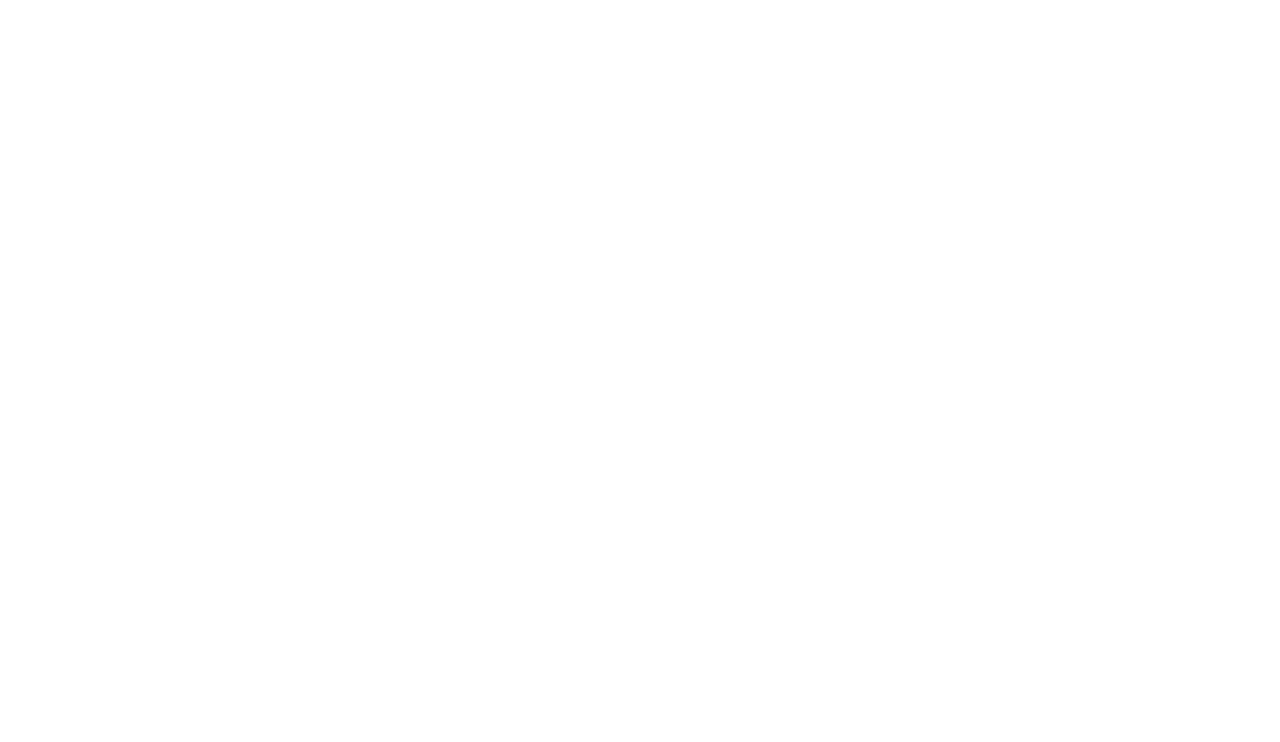
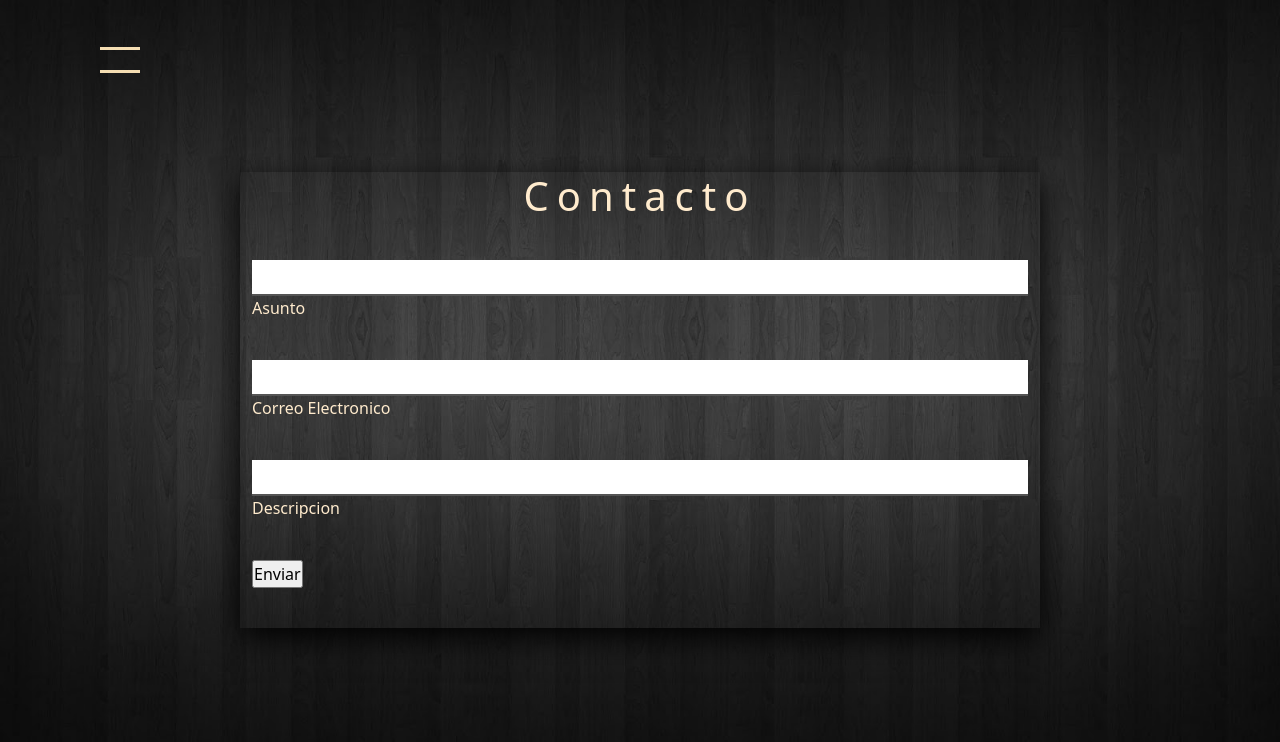
Before and after one commit to Wilmxr/Primera_Parcial_Interfaces, a plain HTML site: page Contacto.html in a window 1280 px wide. Drawn offline with nearby package versions, Linux system fonts and the light colour scheme.

Commit message:
segunda version

```diff
--- a/Contacto.html
+++ b/Contacto.html
@@ -0,0 +1,87 @@
+<!DOCTYPE html>
+<html lang="en">
+<head>
+    <meta charset="UTF-8">
+    <meta http-equiv="X-UA-Compatible" content="IE=edge">
+    <meta name="viewport" content="width=device-width, initial-scale=1.0">
+    <link href="https://cdn.jsdelivr.net/npm/bootstrap@5.0.1/dist/css/bootstrap.min.css" rel="stylesheet" integrity="sha384-+0n0xVW2eSR5OomGNYDnhzAbDsOXxcvSN1TPprVMTNDbiYZCxYbOOl7+AMvyTG2x" crossorigin="anonymous">
+
+    <link rel="stylesheet" href="Css/styleContacto.css">
+    <title>Examen Parcial 1</title>
+</head>
+<body>
+  <section class="banner" id="sec">
+    <header>
+        <div id="toggle" onclick="toggle()"></div>
+    </header>
+    <section  class="sec2">
+      <h1 class="titulo"> Contacto</h1>
+
+      <div class="container">
+      <div class="Contacto">
+
+        <div class="formulario">
+          <input id="asunto" class="input-text" type="text">
+          <label for="asunto" class="label"> Asunto</label>
+       </div>
+
+       <div class="formulario">
+          <input id="email" class="input-text" type="email">
+          <label for="email" class="label"> Correo Electronico</label>
+          </div>
+          <div class="formulario">
+
+          <input id="desc" class="input-text" type="text" size="100">
+          <label for="Descripcion" class="label"> Descripcion</label>
+
+      </div>
+
+
+        <div class="formulario">
+
+          <input class="boton" type="submit" value="Enviar">
+
+
+        </div>
+
+
+
+      </div>
+
+
+
+      </div>
+
+  </section>
+
+</section>
+<nav id="navigation">
+    <ul>
+        <li><a href="inicio.html">Inicio</a></li>
+        <li><a href="Acerca.html">Acerca de mí</a></li>
+        <li><a href="Contacto.html">Contacto</a></li>
+    </ul>
+</nav>
+<script type="text/javascript">
+function toggle(){
+    var seccion = document.getElementById("sec")
+    var nav = document.getElementById("navigation")
+    seccion.classList.toggle('active')
+    nav.classList.toggle('active')
+}
+</script>
+
+
+
+</body>
+
+
+
+
+
+
+
+
+
+
+</html>
--- a/Css/styleAcerca.css
+++ b/Css/styleAcerca.css
@@ -33,7 +33,7 @@ header > #toggle::before{
     top: 7px;
     width: 100%;
     height: 3px;
-    background-color: black;
+    background-color: wheat;
 
     /* Top = arriba
         left = izq
@@ -48,7 +48,7 @@ header > #toggle::after{
     bottom: 7px;
     width: 100%;
     height: 3px;
-    background-color: black;
+    background-color: wheat;
     /* Top = arriba
         left = izq
         right = der
@@ -74,8 +74,9 @@ header > #toggle::after{
 .banner{
     position: relative;
     width: 100%;
+    height: 100%;
     min-height: 100vh;
-    background: url(content/a.jpg);
+    background: url(content/fondo2.jpg);
     background-size: cover;
     display: flex;
     align-items: center;
@@ -92,7 +93,7 @@ header > #toggle::after{
     right: 200%;
     width: 400px;
     height: 100vh;
-    background: #142131;
+    background: #7caeeb44;
     z-index: 1;
     display: grid;
     place-items: center;
@@ -115,17 +116,17 @@ header > #toggle::after{
 
     max-width: 600px;
     margin-left: 600px;
-
+    min-height: 60vh;
 }
 
 .content h2{
-    color: black;
+    color: white;
     font-size: 2.5em;
 
 }
 .content p{
     font-size: 1.2em;
-    color: black;
+    color: white;
     font-weight: 300;
 
 }
@@ -142,17 +143,18 @@ header > #toggle::after{
 
 .skill li {
     position: relative;
-    display: grid;
+    display:inline;
     place-items: center;
     width: 100px;
     height: 100px;
     right: 1100px;
     text-decoration: none;
     margin: 5px;
-    background:transparent;
+    color: gray;
 }
 
 
 .skill li  img{
     max-width: 100px;
+
 }
--- a/Css/styleContacto.css
+++ b/Css/styleContacto.css
@@ -0,0 +1,155 @@
+*{
+margin: 0;
+padding: 0;
+box-sizing: border-box;
+
+}
+
+header{
+    position: absolute;
+    top: 0;
+    left: 0;
+    width: 100%;
+    display: flex;
+    justify-content: space-between;
+    padding: 40px 100px;
+    z-index: 10;
+    transition: 0.6s;
+}
+
+
+header #toggle{
+    position: relative;
+    width: 40px;
+    height: 40px;
+}
+
+header > #toggle::before{
+    content: '';
+    position: absolute;
+    top: 7px;
+    width: 100%;
+    height: 3px;
+    background-color: wheat;
+
+    /* Top = arriba
+        left = izq
+        right = der
+        bottom=abajo */
+}
+
+
+header > #toggle::after{
+    content: '';
+    position: absolute;
+    bottom: 7px;
+    width: 100%;
+    height: 3px;
+    background-color: wheat;
+    /* Top = arriba
+        left = izq
+        right = der
+        bottom=abajo */
+}
+
+.banner.active header #toggle::before{
+    top: 50%;
+    left: 50%;
+    /* trasnformaciones
+    permiten manipular y transformar elementos */
+    transform: translate(-50%,-50%) rotate(45deg);
+}
+
+.banner.active header #toggle::after{
+    top: 50%;
+    left: 50%;
+    /* trasnformaciones
+    permiten manipular y transformar elementos */
+    transform: translate(-50%,-50%) rotate(-45deg);
+}
+
+.banner{
+    position: relative;
+    width: 100%;
+    min-height: 100vh;
+    background: url(content/fondo2.jpg);
+    background-size: cover;
+    display: flex;
+    align-items: center;
+    transition: 0.5s;
+}
+
+.banner .active{
+    transform: translateY(-400px);
+}
+
+#navigation{
+    position: fixed ;
+    top: 0%;
+    right: 200%;
+    width: 400px;
+    height: 100vh;
+    background: #7caeeb44;
+    z-index: 1;
+    display: grid;
+    place-items: center;
+    transition: 0.5s;
+}
+
+#navigation.active{
+    left: 0;
+}
+
+#navigation ul li a{
+    color: white;
+    text-decoration: none;
+    display: inline-block;
+    font-size: 3em;
+    font-weight: 700;
+    text-transform: capitalize;
+}
+
+
+
+
+
+
+
+
+.sec2{
+max-width: 800px;
+margin: 50px auto;
+position: relative;
+box-shadow: 0px 10px 30px 0px black;
+background: none;
+}
+
+.sec2 .titulo{
+text-transform: capitalize;
+text-align:center;
+letter-spacing: 0.2em;
+color: blanchedalmond;
+
+}
+
+.Contacto .formulario{
+    position: relative;
+    margin: 40px 0;
+
+
+}
+.Contacto .input-text{
+display: block;
+width: 100%;
+height: 36px;
+border-width: 0 0 2px 0;
+border-color: black;
+font-size: 18px;
+
+
+}
+
+.Contacto .label{
+
+    color: blanchedalmond;
+}
--- a/Css/styleIndex.css
+++ b/Css/styleIndex.css
@@ -3,7 +3,7 @@
 margin: 0;
 padding: 0;
 box-sizing: border-box;
-background: silver;
+background: black;
 }
 
 section{
@@ -56,13 +56,13 @@ h1 span{
 
     h1 span:nth-child(2n)
 {
-    color: cadetblue;
+    color: #383838;
     animation-delay:1.4s ;
 }
 
 h1 span:nth-child(2n-1)
 {
-    color: darkolivegreen;
+    color: white;
     animation-delay:1.8s ;
 }
 
@@ -83,8 +83,8 @@ h1 span:nth-child(2n-1)
     width: 100%;
     height: 100%;
     border: solid 4px transparent;
-    border-top-color:cadetblue;
-    border-left-color:cadetblue;
+    border-top-color:gray;
+    border-left-color:gray;
     border-radius: 50%;
    animation: loader1 1.2s linear infinite;
 
@@ -98,8 +98,8 @@ h1 span:nth-child(2n-1)
         width: 70%;
         height: 70%;
         border: solid 4px transparent;
-        border-top-color:darkolivegreen;
-        border-left-color:darkolivegreen;
+        border-top-color:white;
+        border-left-color:white;
         border-radius: 50%;
         animation: loader2 1.2s linear infinite;
         }
--- a/Css/styleInicio.css
+++ b/Css/styleInicio.css
@@ -32,7 +32,7 @@ header > #toggle::before{
     top: 7px;
     width: 100%;
     height: 3px;
-    background-color: black;
+    background-color: wheat;
 
     /* Top = arriba
         left = izq
@@ -47,7 +47,7 @@ header > #toggle::after{
     bottom: 7px;
     width: 100%;
     height: 3px;
-    background-color: black;
+    background-color: wheat;
     /* Top = arriba
         left = izq
         right = der
@@ -74,7 +74,7 @@ header > #toggle::after{
     position: relative;
     width: 100%;
     min-height: 100vh;
-    background: url(content/a.jpg);
+    background: url(content/fondo2.jpg);
     background-size: cover;
     display: flex;
     align-items: center;
@@ -91,7 +91,7 @@ header > #toggle::after{
     right: 200%;
     width: 400px;
     height: 100vh;
-    background: #142131;
+    background: #7caeeb44;
     z-index: 1;
     display: grid;
     place-items: center;
@@ -118,13 +118,13 @@ header > #toggle::after{
 }
 
 .content h2{
-    color: black;
+    color: white;
     font-size: 2.5em;
 
 }
 .content p{
     font-size: 1.2em;
-    color: black;
+    color: white;
     font-weight: 300;
 
 }
```
Also changed, not shown: Acerca.html (+8 -6 lines), inicio.html (+3 -3 lines), Css/content/fondo.jpg (added), Css/content/fondo2.jpg (added).
